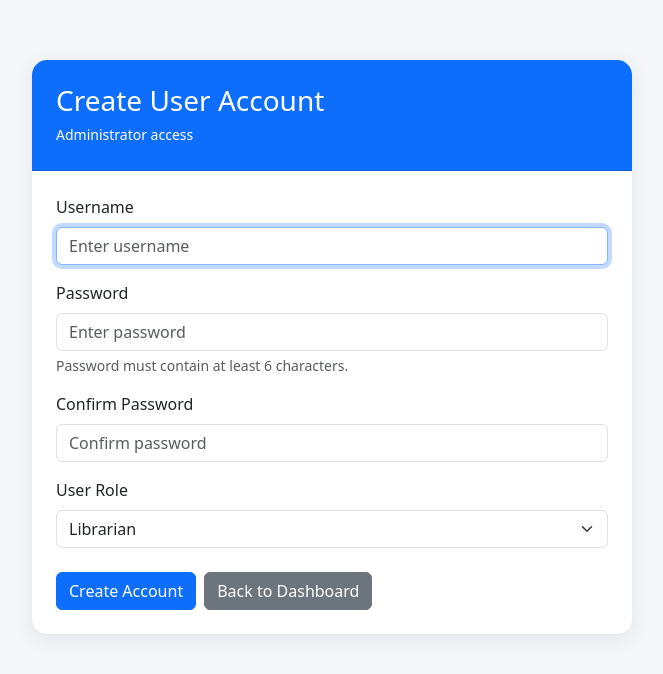
After one commit to Aila916/library-management, a Flask app: page /admin/create-user in a window 1280 px wide. The commit adds this page. Shown: the top 674 px of the page, without its empty margins (308-971 px from the left). Run offline with Flask 3, Linux system fonts and the light colour scheme; the visitor is signed in with stand-in values (Sample User, id 1).

Commit message:
Add admin user account and update security settings

```diff
--- a/app.py
+++ b/app.py
@@ -4,12 +4,17 @@ import mysql.connector
 from datetime import date, datetime
 import os
 from dotenv import load_dotenv
+from werkzeug.security import generate_password_hash, check_password_hash
 
 load_dotenv()
 
 app = Flask(__name__)
 app.secret_key = "library_management_secret_key"
 
+
+# =========================================================
+# DATABASE CONNECTION
+# =========================================================
 def get_db_connection():
     config = {
         "host": os.getenv("DB_HOST", "localhost"),
@@ -36,6 +41,28 @@ def login_required(f):
 
         if "user_id" not in session:
             return redirect(url_for("login"))
+
+        return f(*args, **kwargs)
+
+    return decorated_function
+
+
+# =========================================================
+# ADMIN REQUIRED
+# =========================================================
+def admin_required(f):
+    @wraps(f)
+    def decorated_function(*args, **kwargs):
+
+        if "user_id" not in session:
+            return redirect(url_for("login"))
+
+        if session.get("role") != "admin":
+            flash(
+                "Access denied. Only administrators can create user accounts.",
+                "danger"
+            )
+            return redirect(url_for("dashboard"))
 
         return f(*args, **kwargs)
 
@@ -296,25 +323,62 @@ def login():
 
     if request.method == "POST":
 
-        username = request.form["username"]
-        password = request.form["password"]
+        username = request.form.get(
+            "username",
+            ""
+        ).strip()
+
+        password = request.form.get(
+            "password",
+            ""
+        )
 
         conn = get_db_connection()
         cursor = conn.cursor(dictionary=True)
 
-        cursor.execute("""
-            SELECT *
-            FROM users
-            WHERE username = %s
-            AND password = %s
-        """, (username, password))
-
-        user = cursor.fetchone()
-
-        cursor.close()
-        conn.close()
+        try:
+
+            cursor.execute("""
+                SELECT *
+                FROM users
+                WHERE username = %s
+            """, (username,))
+
+            user = cursor.fetchone()
+
+        finally:
+
+            cursor.close()
+            conn.close()
+
+        # -------------------------------------------------
+        # CHECK PASSWORD
+        #
+        # Supports:
+        # 1. Existing plain-text passwords
+        # 2. New securely hashed passwords
+        # -------------------------------------------------
+        valid_password = False
 
         if user:
+
+            stored_password = user["password"]
+
+            try:
+
+                valid_password = check_password_hash(
+                    stored_password,
+                    password
+                )
+
+            except (ValueError, TypeError):
+
+                # Compatibility with existing accounts
+                valid_password = (
+                    stored_password == password
+                )
+
+        if user and valid_password:
 
             session["user_id"] = user["id"]
             session["username"] = user["username"]
@@ -335,6 +399,192 @@ def login():
         )
 
     return render_template("login.html")
+
+
+# =========================================================
+# CREATE USER ACCOUNT - ADMIN ONLY
+# =========================================================
+@app.route(
+    "/admin/create-user",
+    methods=["GET", "POST"]
+)
+@login_required
+@admin_required
+def create_user():
+
+    if request.method == "POST":
+
+        username = request.form.get(
+            "username",
+            ""
+        ).strip()
+
+        password = request.form.get(
+            "password",
+            ""
+        )
+
+        confirm_password = request.form.get(
+            "confirm_password",
+            ""
+        )
+
+        role = request.form.get(
+            "role",
+            "librarian"
+        ).strip().lower()
+
+        # ---------------------------------------------
+        # VALIDATE USERNAME
+        # ---------------------------------------------
+        if not username:
+
+            flash(
+                "Username is required.",
+                "danger"
+            )
+
+            return redirect(
+                url_for("create_user")
+            )
+
+        # ---------------------------------------------
+        # VALIDATE PASSWORD
+        # ---------------------------------------------
+        if not password:
+
+            flash(
+                "Password is required.",
+                "danger"
+            )
+
+            return redirect(
+                url_for("create_user")
+            )
+
+        if len(password) < 6:
+
+            flash(
+                "Password must be at least 6 characters.",
+                "danger"
+            )
+
+            return redirect(
+                url_for("create_user")
+            )
+
+        # ---------------------------------------------
+        # CONFIRM PASSWORD
+        # ---------------------------------------------
+        if password != confirm_password:
+
+            flash(
+                "Passwords do not match.",
+                "danger"
+            )
+
+            return redirect(
+                url_for("create_user")
+            )
+
+        # ---------------------------------------------
+        # VALIDATE ROLE
+        # ---------------------------------------------
+        if role not in ["admin", "librarian"]:
+
+            flash(
+                "Invalid user role.",
+                "danger"
+            )
+
+            return redirect(
+                url_for("create_user")
+            )
+
+        conn = get_db_connection()
+        cursor = conn.cursor(dictionary=True)
+
+        try:
+
+            # -----------------------------------------
+            # CHECK DUPLICATE USERNAME
+            # -----------------------------------------
+            cursor.execute("""
+                SELECT id
+                FROM users
+                WHERE username = %s
+            """, (username,))
+
+            existing_user = cursor.fetchone()
+
+            if existing_user:
+
+                flash(
+                    f"Username '{username}' already exists.",
+                    "warning"
+                )
+
+                return redirect(
+                    url_for("create_user")
+                )
+
+            # -----------------------------------------
+            # HASH PASSWORD
+            # -----------------------------------------
+            hashed_password = generate_password_hash(
+                password
+            )
+
+            # -----------------------------------------
+            # CREATE USER
+            # -----------------------------------------
+            cursor.execute("""
+                INSERT INTO users
+                (
+                    username,
+                    password,
+                    role
+                )
+                VALUES
+                (
+                    %s,
+                    %s,
+                    %s
+                )
+            """, (
+                username,
+                hashed_password,
+                role
+            ))
+
+            conn.commit()
+
+            flash(
+                f"User account '{username}' created successfully.",
+                "success"
+            )
+
+            return redirect(
+                url_for("create_user")
+            )
+
+        except mysql.connector.Error as e:
+
+            conn.rollback()
+
+            flash(
+                f"Error creating user account: {e}",
+                "danger"
+            )
+
+        finally:
+
+            cursor.close()
+            conn.close()
+
+    return render_template(
+        "create_user.html"
+    )
 
 
 # =========================================================
@@ -1066,9 +1316,9 @@ def borrow_book():
 
                 else:
 
-                    # -----------------------------
+                    # ---------------------------------
                     # CREATE BORROW RECORD
-                    # -----------------------------
+                    # ---------------------------------
                     cursor.execute("""
                         INSERT INTO borrow_records
                         (
@@ -1092,9 +1342,9 @@ def borrow_book():
                         due_date
                     ))
 
-                    # -----------------------------
+                    # ---------------------------------
                     # REDUCE STOCK
-                    # -----------------------------
+                    # ---------------------------------
                     cursor.execute("""
                         UPDATE books
                         SET quantity = quantity - 1
--- /dev/null
+++ b/templates/create_user.html
@@ -0,0 +1,210 @@
+<!DOCTYPE html>
+<html lang="en">
+<head>
+
+    <meta charset="UTF-8">
+
+    <meta name="viewport"
+          content="width=device-width, initial-scale=1">
+
+    <title>Create User Account</title>
+
+    <link
+        href="https://cdn.jsdelivr.net/npm/bootstrap@5.3.3/dist/css/bootstrap.min.css"
+        rel="stylesheet"
+    >
+
+    <style>
+
+        body {
+            background: #f4f6f9;
+        }
+
+        .account-card {
+            max-width: 600px;
+            margin: 60px auto;
+        }
+
+        .card {
+            border: none;
+            border-radius: 15px;
+            box-shadow: 0 5px 20px rgba(0,0,0,0.08);
+        }
+
+        .card-header {
+            border-radius: 15px 15px 0 0 !important;
+        }
+
+    </style>
+
+</head>
+
+<body>
+
+<div class="container">
+
+    <div class="account-card">
+
+        <div class="card">
+
+            <div class="card-header bg-primary text-white p-4">
+
+                <h3 class="mb-1">
+                    Create User Account
+                </h3>
+
+                <small>
+                    Administrator access
+                </small>
+
+            </div>
+
+            <div class="card-body p-4">
+
+                {% with messages = get_flashed_messages(
+                    with_categories=true
+                ) %}
+
+                    {% if messages %}
+
+                        {% for category, message in messages %}
+
+                            <div class="alert alert-{{ category }}">
+                                {{ message }}
+                            </div>
+
+                        {% endfor %}
+
+                    {% endif %}
+
+                {% endwith %}
+
+
+                <form
+                    method="POST"
+                    action="{{ url_for('create_user') }}"
+                >
+
+                    <!-- USERNAME -->
+
+                    <div class="mb-3">
+
+                        <label class="form-label">
+                            Username
+                        </label>
+
+                        <input
+                            type="text"
+                            name="username"
+                            class="form-control"
+                            placeholder="Enter username"
+                            required
+                            autofocus
+                        >
+
+                    </div>
+
+
+                    <!-- PASSWORD -->
+
+                    <div class="mb-3">
+
+                        <label class="form-label">
+                            Password
+                        </label>
+
+                        <input
+                            type="password"
+                            name="password"
+                            class="form-control"
+                            placeholder="Enter password"
+                            minlength="6"
+                            required
+                        >
+
+                        <div class="form-text">
+                            Password must contain at least 6 characters.
+                        </div>
+
+                    </div>
+
+
+                    <!-- CONFIRM PASSWORD -->
+
+                    <div class="mb-3">
+
+                        <label class="form-label">
+                            Confirm Password
+                        </label>
+
+                        <input
+                            type="password"
+                            name="confirm_password"
+                            class="form-control"
+                            placeholder="Confirm password"
+                            minlength="6"
+                            required
+                        >
+
+                    </div>
+
+
+                    <!-- ROLE -->
+
+                    <div class="mb-4">
+
+                        <label class="form-label">
+                            User Role
+                        </label>
+
+                        <select
+                            name="role"
+                            class="form-select"
+                            required
+                        >
+
+                            <option value="librarian">
+                                Librarian
+                            </option>
+
+                            <option value="admin">
+                                Administrator
+                            </option>
+
+                        </select>
+
+                    </div>
+
+
+                    <!-- BUTTONS -->
+
+                    <div class="d-flex gap-2">
+
+                        <button
+                            type="submit"
+                            class="btn btn-primary"
+                        >
+                            Create Account
+                        </button>
+
+                        <a
+                            href="{{ url_for('dashboard') }}"
+                            class="btn btn-secondary"
+                        >
+                            Back to Dashboard
+                        </a>
+
+                    </div>
+
+                </form>
+
+            </div>
+
+        </div>
+
+    </div>
+
+</div>
+
+</body>
+</html>
```
Also changed, not shown: templates/base.html (+67 -32 lines), 2 other files.
